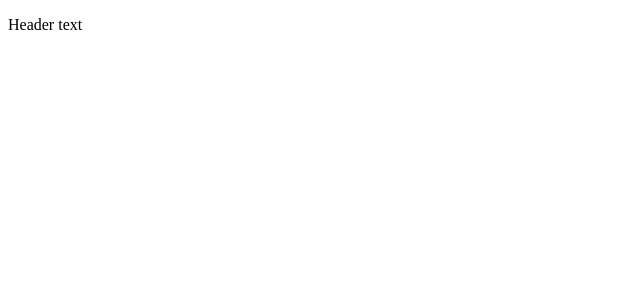
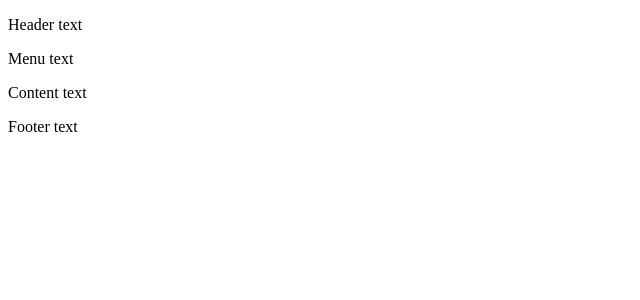
Before and after one commit to TMFV/React-app-1, a React (Create React App) app: page / in a window 1280 px wide. Shown: the top 300 px of the page, without its empty margins (0-640 px from the left). Built offline with nearby package versions, Linux system fonts and the light colour scheme.

Commit message:
Base structure

```diff
--- a/src/App.jsx
+++ b/src/App.jsx
@@ -1,14 +1,17 @@
 import Header from './components/Header'
+import Menu from './components/Menu'
+import Content from './components/Content'
+import Footer from './components/Footer'
 const App = () => {
     return (
         <div className="shop">
             <Header />
             <div className="body">
-                <div className="menu"></div>
-                <div className="content"></div>
+                <Menu />
+                <Content />
             </div>
-            <div className="footer"></div>
+            <Footer />
         </div>
-    )
+    );
 };
 export default App;
--- /dev/null
+++ b/src/components/Content/index.jsx
@@ -0,0 +1,8 @@
+const Content = () => {
+    return (
+        <div className="content">
+            <p>Content text</p>
+        </div>
+    );
+};
+export default Content;
--- /dev/null
+++ b/src/components/Footer/index.jsx
@@ -0,0 +1,8 @@
+const Footer = () => {
+    return (
+        <div className="footer">
+            <p>Footer text</p>
+        </div>
+    );
+};
+export default Footer;
--- a/src/components/Header/index.jsx
+++ b/src/components/Header/index.jsx
@@ -3,6 +3,6 @@ const Header = () => {
         <div className="header">
             <p>Header text</p>
         </div>
-    )
-}
+    );
+};
 export default Header;
--- /dev/null
+++ b/src/components/Menu/index.jsx
@@ -0,0 +1,8 @@
+const Menu = () => {
+    return (
+        <div className="menu">
+            <p>Menu text</p>
+        </div>
+    );
+};
+export default Menu;
```
